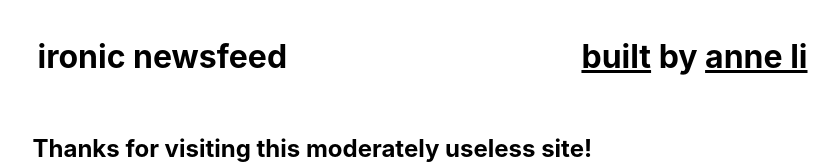
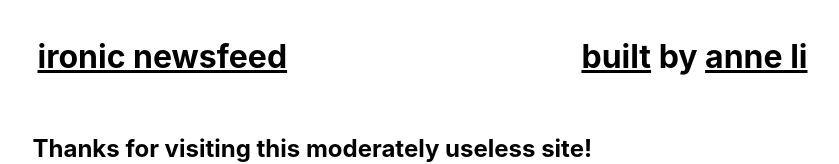
Before and after one commit to amphinomid/ironic-newsfeed, a React (Create React App) app: page /comments in a window 1280 px wide. Shown: the top 164 px of the page, without its empty margins (220-1059 px from the left). Built offline with nearby package versions, Linux system fonts and the light colour scheme.

Commit message:
Update layout.js

```diff
--- a/src/components/layout.js
+++ b/src/components/layout.js
@@ -1,4 +1,5 @@
 import React from "react"
+import { Link } from "react-router-dom"
 import layoutStyles from './layout.module.scss'
 
 const Layout = (props) => {
@@ -6,7 +7,9 @@ const Layout = (props) => {
     <div className={layoutStyles.container}>
       <div className={layoutStyles.content}>
         <header style={{ paddingLeft: `2.5px`, display: `flex`, flexDirection: `row` }}>
-          <h1 style={{ marginBottom: `37.5px`, paddingLeft: `2.5px` }}>ironic newsfeed</h1>
+          <h1 style={{ marginBottom: `37.5px`, paddingLeft: `2.5px` }}>
+            <Link to="/">ironic newsfeed</Link>
+          </h1>
           <h1 style={{ marginBottom: `37.5px`, paddingLeft: `2.5px`, flexGrow: `1`, textAlign: `right` }}>
             <a href="https://github.com/fibanneacci/ironic-newsfeed" target="_blank" rel="noreferrer">
               built
```
